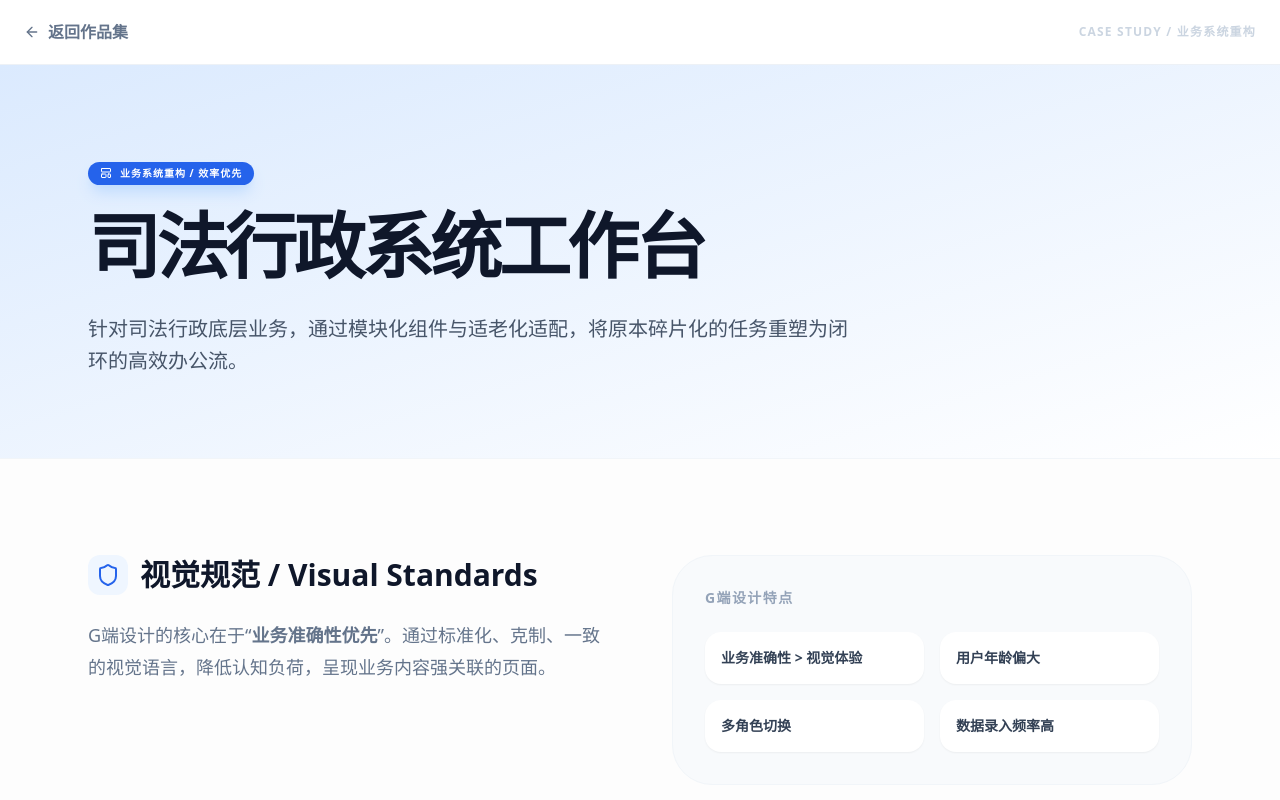
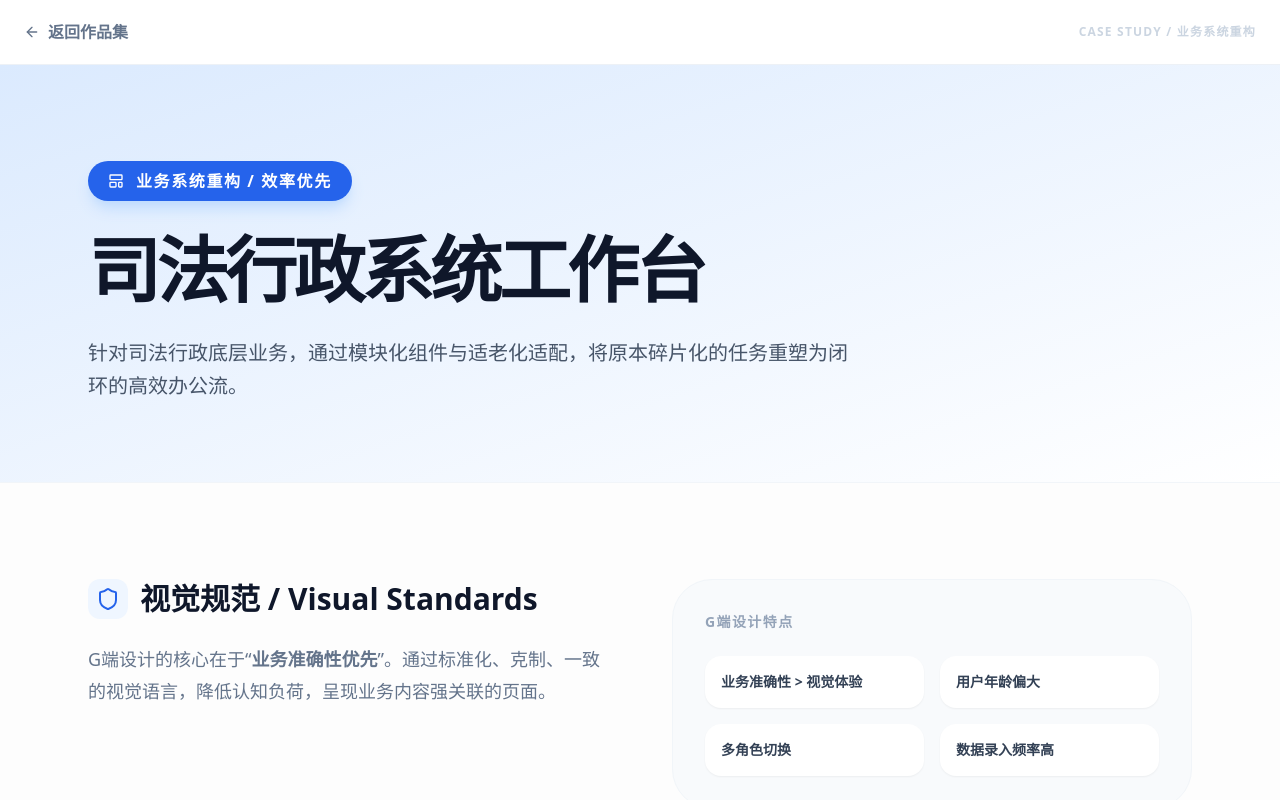
Before and after one commit to hongui/my-portfolio-2, a React (Vite) app: page / in a window 1280 px wide. Both pictures are taken after a click on the element 296 px from the left and 2642 px from the top of the page. Shown: the top 800 px of the page. Built offline with nearby package versions, Linux system fonts and the light colour scheme.

Commit message:
Update App.jsx

```diff
--- a/src/App.jsx
+++ b/src/App.jsx
@@ -111,9 +111,11 @@ const ProjectDetail = ({ project, onBack }) => {
       <header className={`pt-24 pb-20 bg-gradient-to-br ${project.color} to-white border-b border-slate-100`}>
         <div className="max-w-6xl mx-auto px-6">
   <div className="max-w-3xl">
-            <div className="inline-flex items-center gap-2 px-3 py-1 rounded-full bg-blue-600 text-white text-[10px] font-black uppercase tracking-widest mb-6 shadow-lg shadow-blue-200">
-              <project.icon className="w-3 h-3" /> {project.tag}
+    {/* 修改后的蓝色标签 - 字体加大 */}
+    <div className="inline-flex items-center gap-3 px-5 py-2 rounded-full bg-blue-600 text-white text-sm md:text-base font-black uppercase tracking-widest mb-8 shadow-lg shadow-blue-200">
+      <project.icon className="w-4 h-4" /> {project.tag}
     </div>
+
     <h1 className="text-5xl md:text-7xl font-black tracking-tighter leading-tight mb-8">
       {project.title}
     </h1>
```
Lines whose indentation alone changed are shown as unchanged.
